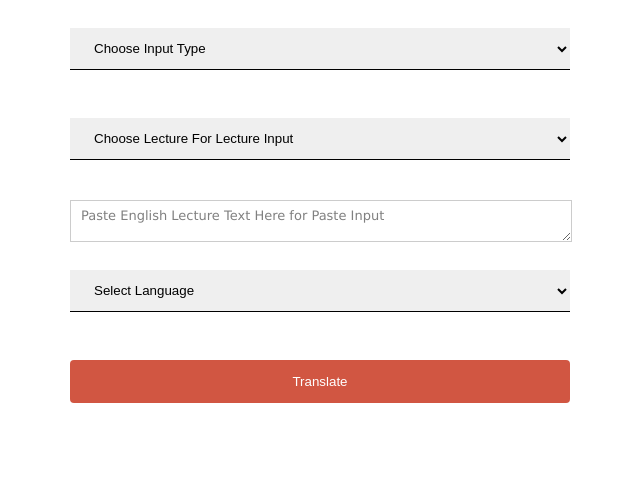
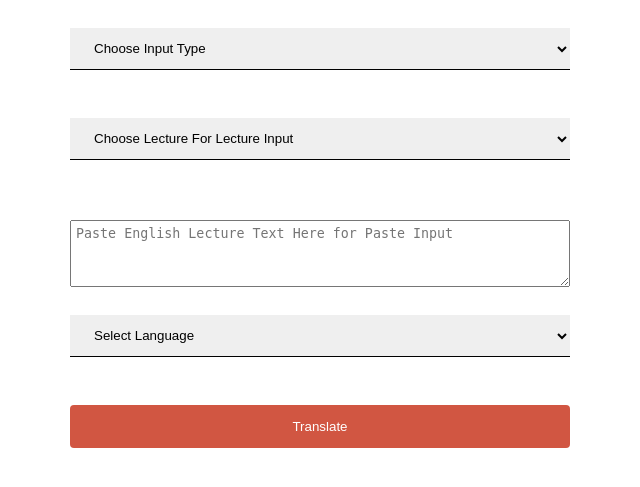
Before and after one commit to rohanrobinson/clari, a Flask app: page / in a window 1280 px wide. Shown: the part 181-668 px from the top of the page, without its empty margins (320-960 px from the left). Run offline with Flask 2, Linux system fonts and the light colour scheme.

Commit message:
ui done i think

```diff
--- a/app.py
+++ b/app.py
@@ -115,9 +115,6 @@ def POS_tagging(text):
     return POSofText
 
 
-
-
-
 @app.route("/")
 def hello():
     return render_template('index.html')
--- a/static/css/index.css
+++ b/static/css/index.css
@@ -50,26 +50,18 @@ form {
     border-bottom: 1px solid;
   }
 
-  .textarea {
-    display: block;
+  textarea {
     width: 100%;
-    overflow: hidden;
-    resize: both;
-    min-height: 40px;
-    line-height: 20px;
-    border: 1px solid #ccc;
+    padding: 5px 5px;
+    margin: 8px 0;
+    margin-top: 20px;
     margin-bottom: 20px;
+    display: inline-block;
+    min-height: 5em;
+	max-height: 50vh;
   }
 
-  .textarea[contenteditable]:empty::before {
-    content: "Paste English Lecture Text Here for Paste Input";
-    color: gray;
-    font-size: small;
-    font-family: Verdana, Geneva, Tahoma, sans-serif;
-    float: left;
-    margin-left: 10px;
-    margin-top: 5px;
-  }
+
 
   /* Style the submit button */
 button {
--- a/templates/index.html
+++ b/templates/index.html
@@ -29,15 +29,12 @@
                       </select>
 
 
-                      <span class="textarea" role="textbox" id="lecture-text" name="lecture-text" contenteditable></span>
-                      <!--textarea type="text" id="lecture-text" name="lecture-text" placeholder="Paste English Lecture Text Here for Paste Input"></textarea-->
-
+                      <!--span class="textarea" role="textbox" id="lecture-text" name="lecture-text" contenteditable></span-->
+                      <textarea type="text" id="lecture-text" name="lecture-text" placeholder="Paste English Lecture Text Here for Paste Input"></textarea>
                         <!-- <label for="lastname">Last Name:</label> -->
 
                         <select id="selected-language" name="selected-language">
                             <option value="" disabled selected>Select Language</option>
-                            <option value="zh">Chinese</option>
-                            <option value="hi">Hindi</option>
                             <option value = "ar">Arabic</option>
                             <option value = "eu">Basque</option>
                             <option value = "bn">Bengali</option>
```
